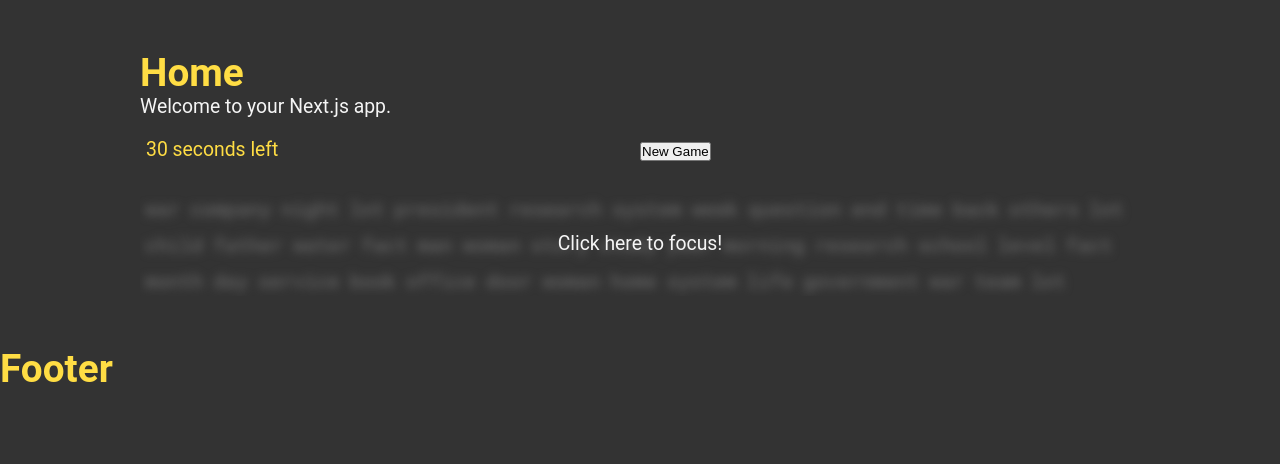
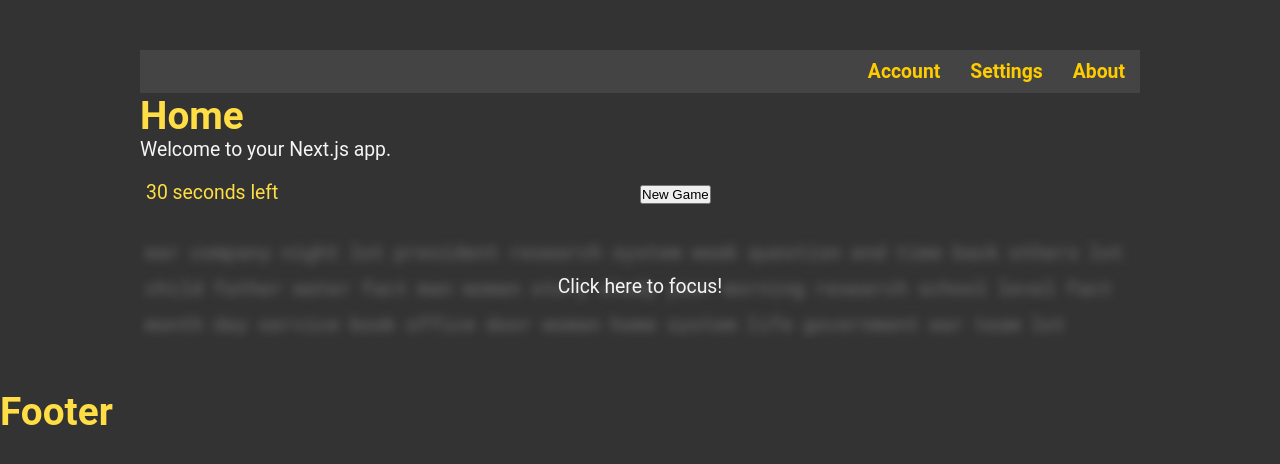
Before and after one commit to TypingLizard/Frontend, a Next.js app: page / in a window 1280 px wide. Shown: the top 464 px of the page. Built offline with nearby package versions, Linux system fonts and the light colour scheme.

Commit message:
implementing basic navbar

```diff
--- a/src/app/account/page.tsx
+++ b/src/app/account/page.tsx
@@ -1,9 +1,11 @@
 import React from 'react';
+import Navbar from "@/components/navbar/Navbar";
+import styles from "./account.module.css";
 
 const AccountPage = () => {
     return (
-        <div>
-            <h1>Account Page</h1>
+        <div className="App">
+
         </div>
     );
 };
--- a/src/app/page.tsx
+++ b/src/app/page.tsx
@@ -1,9 +1,11 @@
 import TypingArea from "@/components/typing-area/TypingArea";
+import Navbar from "@/components/navbar/Navbar";
 
 export default function Home() {
     return (
         <>
             <main>
+                <Navbar/>
                 <h1>Home</h1>
                 <p>Welcome to your Next.js app.</p>
                 <div id="header">
--- a/src/components/navbar/Navbar.tsx
+++ b/src/components/navbar/Navbar.tsx
@@ -1,17 +1,15 @@
 import React from 'react';
-import Link from "next/link";
 import styles from "./navbar.module.css";
 
 const Navbar = () => {
     return (
-        <div className={styles.container}>
-            <div>Logo</div>
-            <div>
-                <Link href={"/account"}>Account</Link>
-                <Link href={"/settings"}>Settings</Link>
-                <Link href={"/about"}>About</Link>
-            </div>
-        </div>
+        <nav className={styles.navbar}>
+            <ul>
+                <li><a href="/account">Account</a></li>
+                <li><a href="/settings">Settings</a></li>
+                <li><a href="/about">About</a></li>
+            </ul>
+        </nav>
     );
 };
 
--- a/src/components/navbar/navbar.module.css
+++ b/src/components/navbar/navbar.module.css
@@ -1,3 +1,26 @@
-.container {
-    background-color: #469933;
+.navbar {
+    background-color: #444;
+    padding: 10px 0;
 }
+
+.navbar ul {
+    list-style: none;
+    margin: 0;
+    padding: 0;
+    display: flex;
+    justify-content: right;
+}
+
+.navbar li {
+    margin: 0 15px;
+}
+
+.navbar a {
+    color: #ffcc00;
+    text-decoration: none;
+    font-weight: bold;
+}
+
+.navbar a:hover {
+    text-decoration: underline;
+}
```
Also changed, not shown: package.json (+6 -4 lines), src/app/account/account.module.css (added), 1 other file (tests, documents, lock files or other folders).
